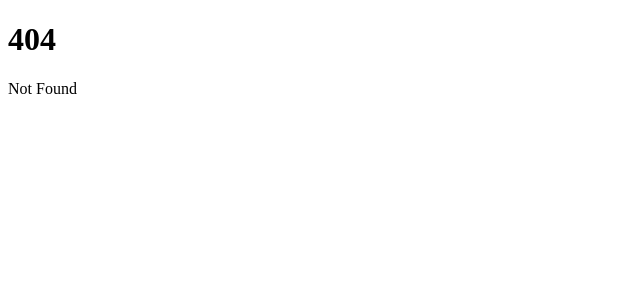
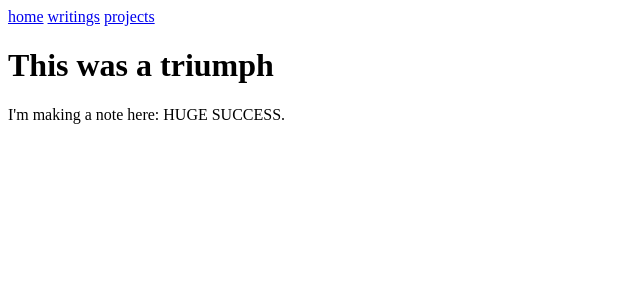
Before and after one commit to commitsovercoffee/markup-mansion, a SvelteKit app: page /writings/cake in a window 1280 px wide. Before the commit this address had no page. Shown: the top 300 px of the page, without its empty margins (0-640 px from the left). Built offline with nearby package versions, Linux system fonts and the light colour scheme.

Commit message:
adds sitemap

```diff
--- /dev/null
+++ b/src/routes/+layout.svelte
@@ -0,0 +1,11 @@
+<script>
+	let { children } = $props();
+</script>
+
+<nav>
+	<a href="/">home</a>
+	<a href="/writings">writings</a>
+	<a href="/projects">projects</a>
+</nav>
+
+{@render children()}
--- /dev/null
+++ b/src/routes/projects/+page.svelte
@@ -0,0 +1 @@
+<h1>This is the projects page.</h1>
--- /dev/null
+++ b/src/routes/writings/[slug]/+layout.svelte
@@ -0,0 +1,19 @@
+<script>
+	let { data, children } = $props();
+</script>
+
+<div class="layout">
+	<main>
+		{@render children()}
+	</main>
+</div>
+
+<style>
+	@media (min-width: 640px) {
+		.layout {
+			display: grid;
+			gap: 2em;
+			grid-template-columns: 1fr 16em;
+		}
+	}
+</style>
--- /dev/null
+++ b/src/routes/writings/[slug]/+page.server.js
@@ -0,0 +1,12 @@
+import { error } from '@sveltejs/kit';
+import { posts } from '../data.js';
+
+export function load({ params }) {
+	const post = posts.find((post) => post.slug === params.slug);
+
+	if (!post) error(404);
+
+	return {
+		post
+	};
+}
--- /dev/null
+++ b/src/routes/writings/[slug]/+page.svelte
@@ -0,0 +1,6 @@
+<script>
+	let { data } = $props();
+</script>
+
+<h1>{data.post.title}</h1>
+<div>{@html data.post.content}</div>
--- /dev/null
+++ b/src/routes/writings/data.js
@@ -0,0 +1,21 @@
+export const posts = [
+	{
+		slug: 'welcome',
+		title: 'Welcome to the Aperture Science computer-aided enrichment center',
+		content:
+			'<p>We hope your brief detention in the relaxation vault has been a pleasant one.</p><p>Your specimen has been processed and we are now ready to begin the test proper.</p>'
+	},
+
+	{
+		slug: 'safety',
+		title: 'Safety notice',
+		content:
+			'<p>While safety is one of many Enrichment Center Goals, the Aperture Science High Energy Pellet, seen to the left of the chamber, can and has caused permanent disabilities, such as vaporization. Please be careful.</p>'
+	},
+
+	{
+		slug: 'cake',
+		title: 'This was a triumph',
+		content: "<p>I'm making a note here: HUGE SUCCESS.</p>"
+	}
+];
```
Also changed, not shown: src/routes/writings/+page.server.js (added, +10 -0 lines), src/routes/writings/+page.svelte (added, +11 -0 lines).
